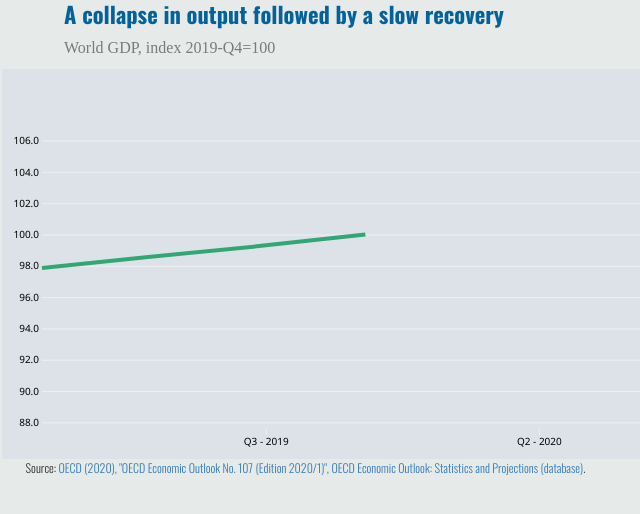
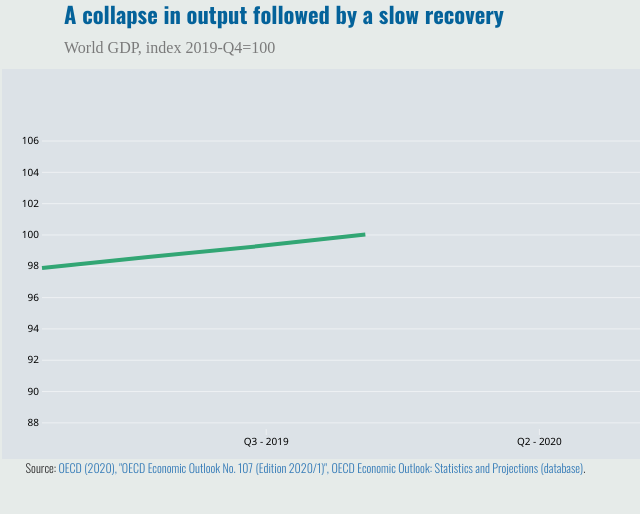
Before and after one commit to oecd/EO-Outlook_chart_2, a plain HTML site: page index.html in a window 1280 px wide. Shown: the full height of the page, 0-640 px from the left. Drawn offline with nearby package versions, Linux system fonts and the light colour scheme.

Commit message:
no decimal

```diff
--- a/index.html
+++ b/index.html
@@ -161,7 +161,7 @@
         scenarioSVG.append("g")
             .attr("class", "axisContext")
             .call(d3.axisLeft(y).tickFormat(function (d) {
-                return y.tickFormat(10, d3.format(".1f"))(d)
+                return y.tickFormat(10, d3.format(".0f"))(d)
             }).tickSize(-(width)));
 
 
```
